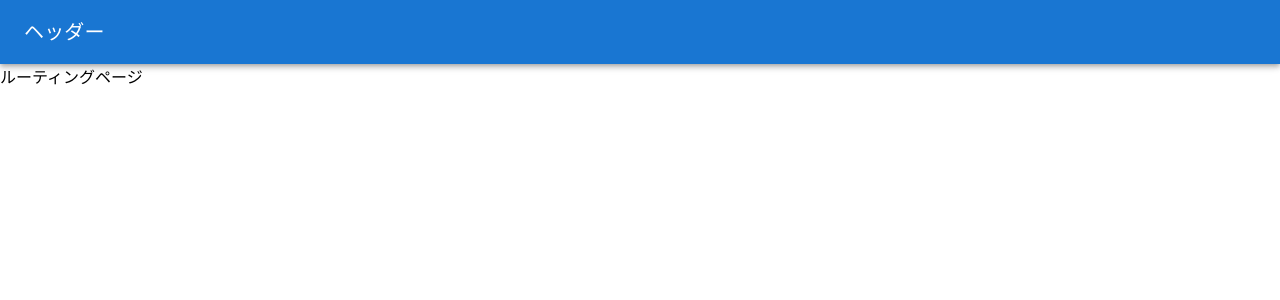
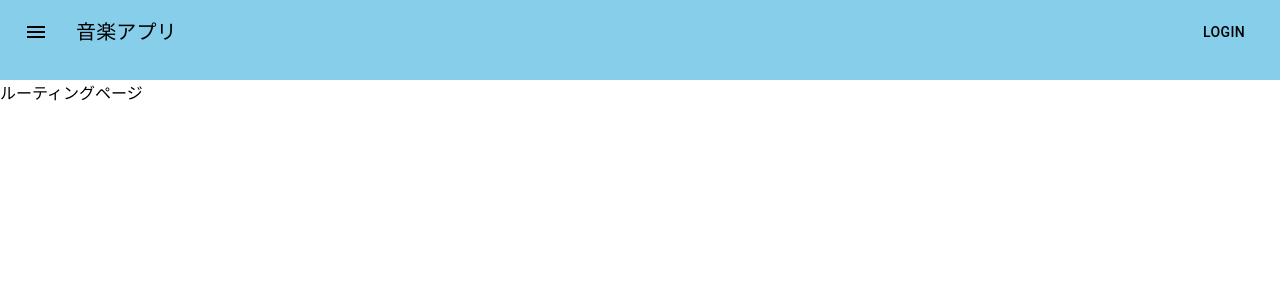
Before and after one commit to seetsuko/music-app, a React (Create React App) app: page / in a window 1280 px wide. Shown: the top 300 px of the page. Built offline with nearby package versions, Linux system fonts and the light colour scheme.

Commit message:
refactor: 色を変えたかったのでヘッダーのデザインを変更

```diff
--- a/package.json
+++ b/package.json
@@ -5,6 +5,7 @@
   "dependencies": {
     "@emotion/react": "^11.11.0",
     "@emotion/styled": "^11.11.0",
+    "@mui/icons-material": "^5.11.16",
     "@mui/material": "^5.13.4",
     "@testing-library/jest-dom": "^5.16.5",
     "@testing-library/react": "^13.4.0",
--- a/src/Header.jsx
+++ b/src/Header.jsx
@@ -1,20 +1,33 @@
 import React from "react"
-import AppBar from "@mui/material/AppBar";
 import Box from "@mui/material/Box";
-import Toolbar from "@mui/material/Toolbar";
-import Typography from "@mui/material/Typography"
+import Toolbar from '@mui/material/Toolbar';
+import IconButton from '@mui/material/IconButton';
+import MenuIcon from '@mui/icons-material/Menu';
+import Button from '@mui/material/Button';
+
+import Typography from "@mui/material/Typography";
 
 export const Header = () => {
 
   return(
-    <Box sx={{ flexGrow: 1 }}>
-    <AppBar position="static">
-      <Toolbar>
-        <Typography variant="h6" component="div" sx={{ flexGrow: 1 }}>
-          ヘッダー
-        </Typography>
-      </Toolbar>
-    </AppBar>
-  </Box>
+    <Box sx={{ flexGrow: 1,height:
+  "80px", bgcolor:"skyblue" }}>
+        <Toolbar>
+          <IconButton
+            size="large"
+            edge="start"
+            color="inherit"
+            aria-label="menu"
+            sx={{ mr: 2 }}
+          >
+            <MenuIcon />
+          </IconButton>
+          <Typography variant="h6" component="div" sx={{ flexGrow: 1 }}>
+            音楽アプリ
+          </Typography>
+          <Button color="inherit">Login</Button>
+        </Toolbar>
+    </Box>
+
   )
 }
```
Also changed, not shown: 1 other file (tests, documents, lock files or other folders).
